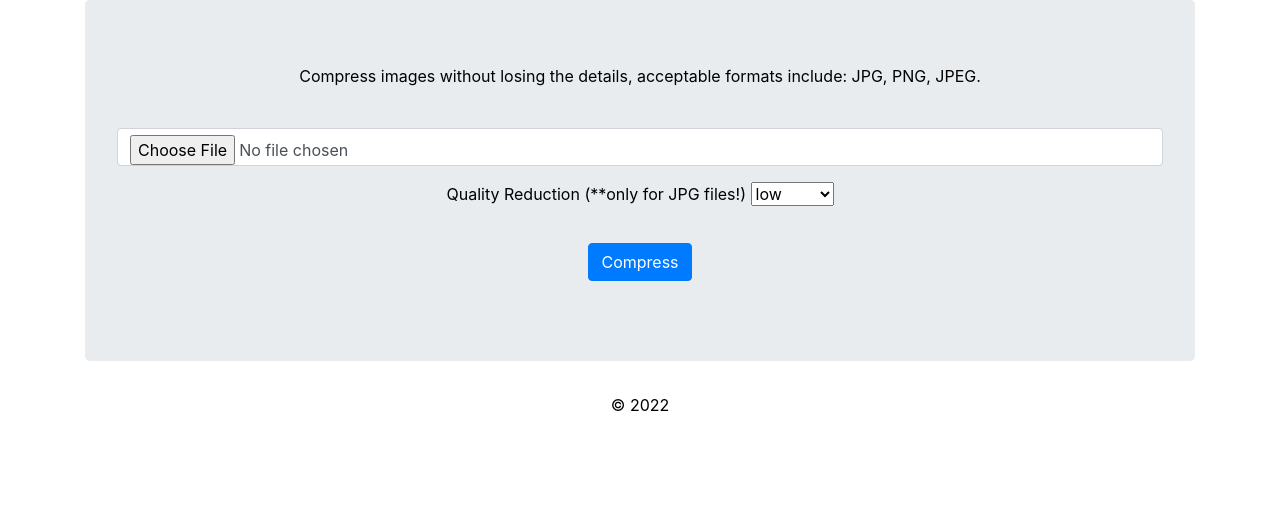
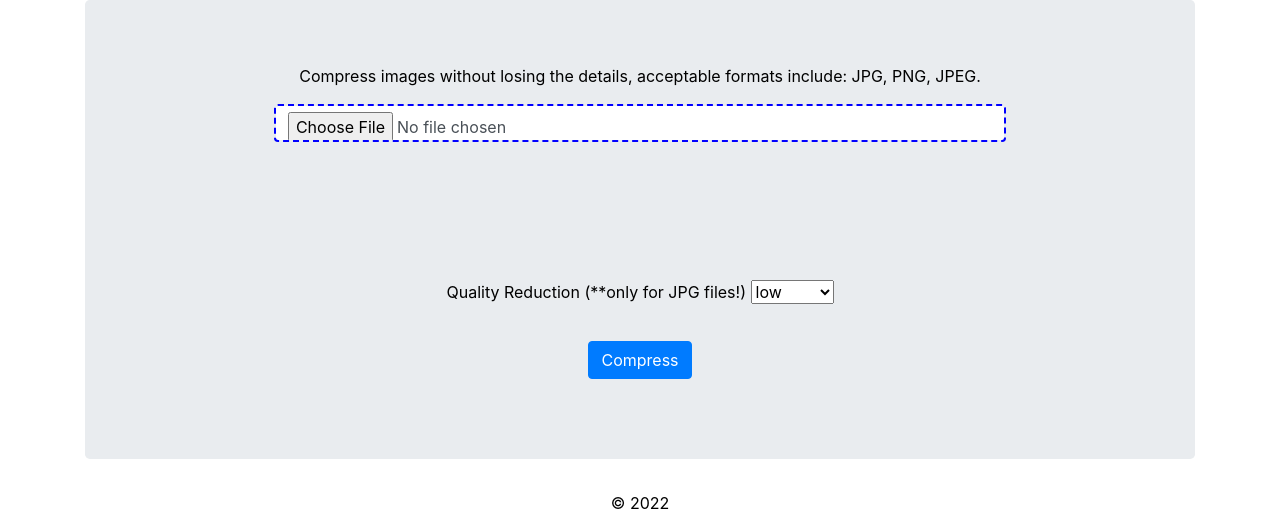
Before and after one commit to David2CN/image_compressor_app, a Flask app: page / in a window 1280 px wide. Shown: the part 56-568 px from the top of the page. Run offline with Flask 2, Linux system fonts and the light colour scheme; some libraries are stand-ins or nearby versions.

Commit message:
added drop feature/space

```diff
--- a/imgcomp/__init__.py
+++ b/imgcomp/__init__.py
@@ -13,7 +13,7 @@ STORAGE_DURATION_LIMIT = 60   # minutes until created files start to get deleted
 ALLOWED_FORMATS = ['png', 'jpg', 'jpeg']
 
 class UploadForm(FlaskForm):
-    picture = FileField("", validators=[FileAllowed(ALLOWED_FORMATS)])
+    picture = FileField("Drop Your File Here", validators=[FileAllowed(ALLOWED_FORMATS)])
     quality = SelectField(u'Quality Reduction (**only for JPG files!)', choices=[(70, "low"), (40, "medium"), (10, "high")])
     submit = SubmitField("Compress")
 
--- a/imgcomp/templates/index.html
+++ b/imgcomp/templates/index.html
@@ -12,6 +12,27 @@
             width: 70%;
             margin-bottom: 2%;
         }
+
+        .file{
+              display:inline-block;
+              position: relative;
+              width: 70%;
+              height: 10em;
+              background-size: cover;
+            }
+
+            .file input{
+              opacity: 1;
+              position: absolute;
+              top: 0;
+              right: 0;
+              bottom: 0;
+              left: 0;
+              cursor: pointer;
+              border: 2px dashed blue;
+              display: inline-block;
+            }
+
 	</style>
     {% endblock %}
 
@@ -36,7 +57,9 @@
             {{ form.hidden_tag() }}
 
             <div class="form-group">
+                <div class="file">
             {{form.picture.label(class='form-group')}} {{form.picture(class='form-control', accept="image/*")}}
+                </div>
             </div>
 
             <div class="form-group" id="qual">
```
